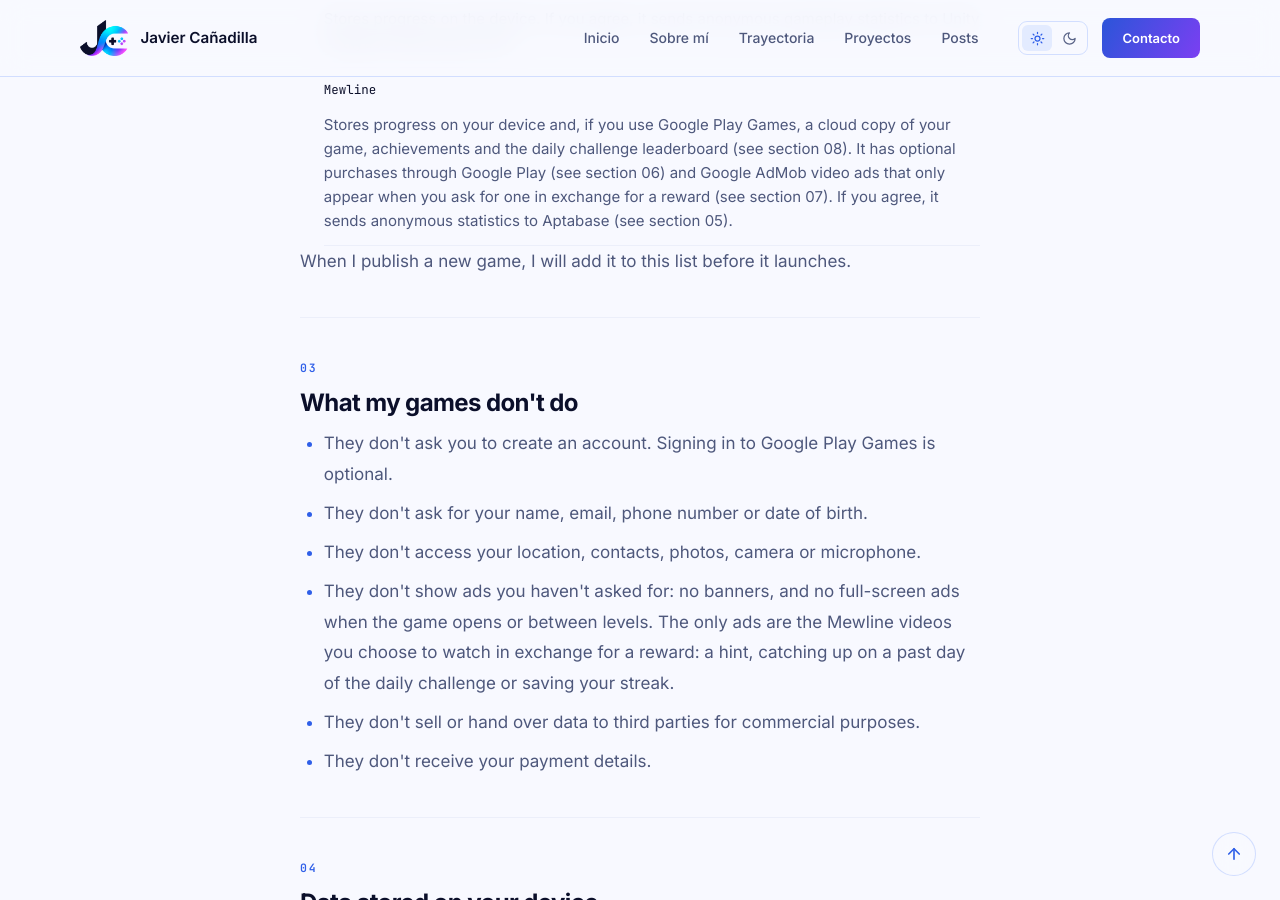
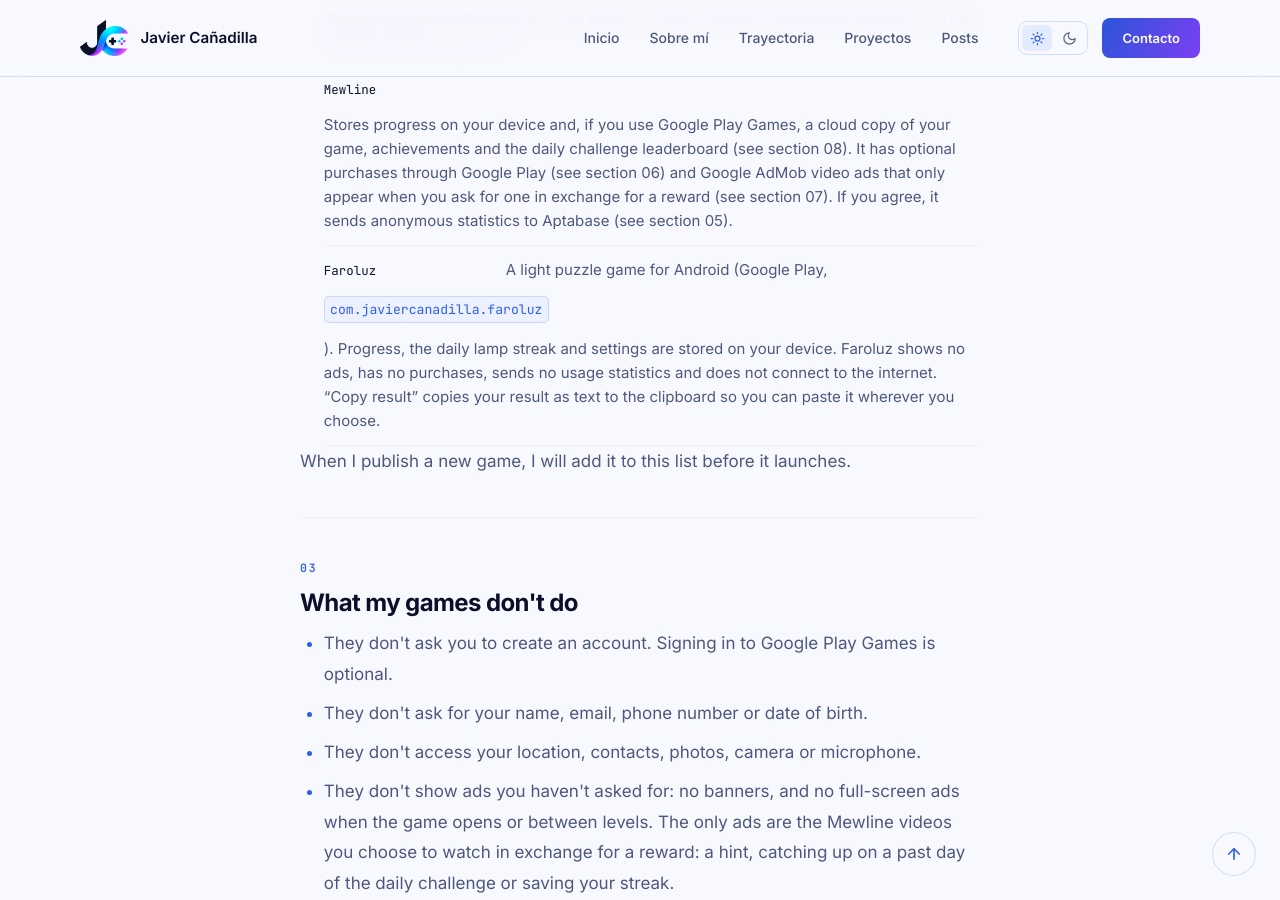
Before and after one commit to jcanadilla/jcanadilla.github.io, a Jekyll site: the page built from privacy.html, in a window 1280 px wide and 900 px high, scrolled down 1376 px. Built offline with Jekyll 4.4.1, drawn with Linux system fonts in a browser that asks for light colours; some of the changed text lies outside the part shown.

Commit message:
Añade Faroluz a la política de privacidad

```diff
--- a/privacy.html
+++ b/privacy.html
@@ -127,6 +127,13 @@
 						and Google AdMob video ads that only appear
 						when you ask for one in exchange for a reward (see section 07). If you
 						agree, it sends anonymous statistics to Aptabase (see section 05).
+					</li>
+					<li>
+						<span class="legal-list__key">Faroluz</span>
+						A light puzzle game for Android (Google Play, <code>com.javiercanadilla.faroluz</code>).
+						Progress, the daily lamp streak and settings are stored on your device.
+						Faroluz shows no ads, has no purchases, sends no usage statistics and does not connect to the internet.
+						“Copy result” copies your result as text to the clipboard so you can paste it wherever you choose.
 					</li>
 				</ul>
 				<p>
```
Also changed, not shown: other parts of privacy.html (+2 -2 lines), privacidad.html (+9 -2 lines).
